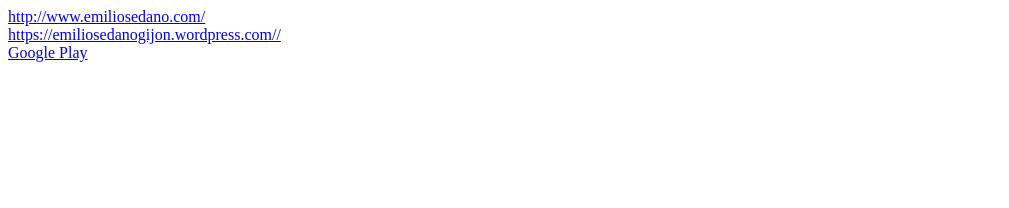
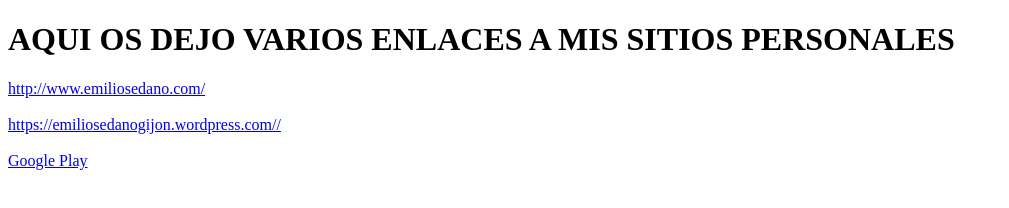
Before and after one commit to Emilillons/Emilillons.github.io, a plain HTML site: page index.html in a window 1280 px wide. Shown: the whole page, without its empty margins (0-1009 px from the left). Drawn offline with Linux system fonts and the light colour scheme.

Commit message:
Update index.html

```diff
--- a/index.html
+++ b/index.html
@@ -7,9 +7,10 @@
 </head>
 
 <body>
-<a href="http://www.emiliosedano.com/">http://www.emiliosedano.com/</a><br>
-<a href="https://emiliosedanogijon.wordpress.com/">https://emiliosedanogijon.wordpress.com//</a><br>
-<a href="https://play.google.com/store/apps/details?id=com.myportfolio.wuapetom.myportfolio&hl=es">Google Play</a><br>
+  <h1>AQUI OS DEJO VARIOS ENLACES A MIS SITIOS PERSONALES</h1>
+<a href="http://www.emiliosedano.com/">http://www.emiliosedano.com/</a><br><br>
+<a href="https://emiliosedanogijon.wordpress.com/">https://emiliosedanogijon.wordpress.com//</a><br><br>
+<a href="https://play.google.com/store/apps/details?id=com.myportfolio.wuapetom.myportfolio&hl=es">Google Play</a><br><br>
 
 </body>
 </html>
```
